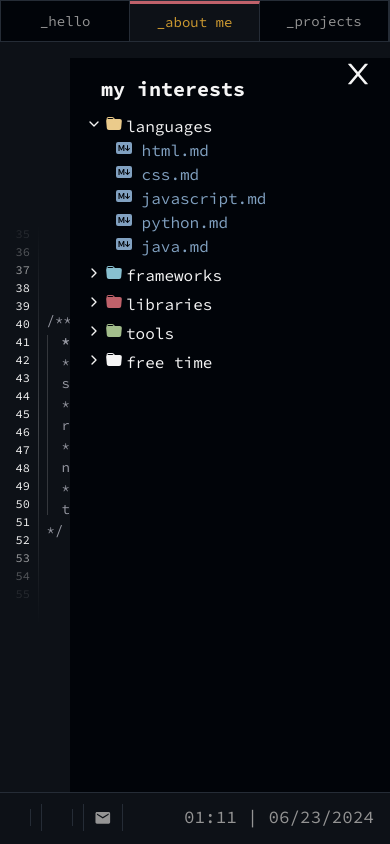
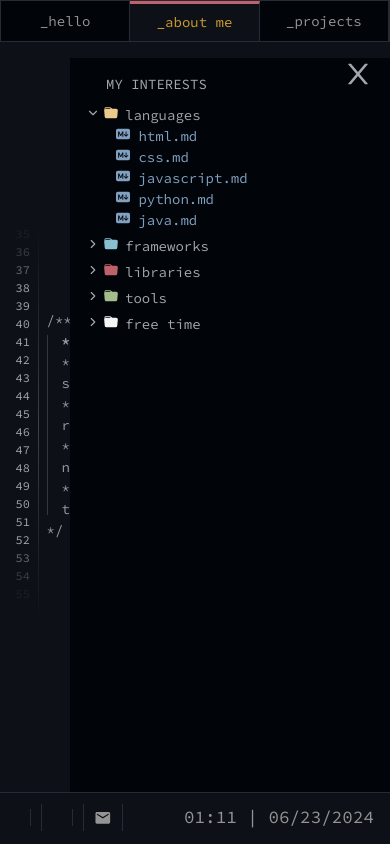
Before and after one commit to jung-eugene/portfolio, a Next.js app: page /about in a window 390 px wide. Built offline with nearby package versions, Linux system fonts and the light colour scheme; some icons are missing.

Commit message:
change styling of menu

```diff
--- a/pages/about.jsx
+++ b/pages/about.jsx
@@ -135,7 +135,7 @@ const About = () => {
           }}
         >
           <div className={style.right_container}>
-            <h3>my interests</h3>
+            <h3>MY INTERESTS</h3>
             <div className={style.right_interest}>
               <div className={style.skill}>
                 <div
@@ -145,7 +145,9 @@ const About = () => {
                   <span>
                     {showLanguage ? <FiChevronDown /> : <FiChevronRight />}
                   </span>
-                  <span style={{ color: "rgb(235,203,139)" }}>
+                  <span
+                    style={{ color: "rgb(235,203,139)", marginRight: "3px" }}
+                  >
                     <BsFolderFill />
                   </span>
                   <span> languages </span>
@@ -209,7 +211,9 @@ const About = () => {
                   <span>
                     {showFramework ? <FiChevronDown /> : <FiChevronRight />}
                   </span>
-                  <span style={{ color: "rgb(136,192,208)" }}>
+                  <span
+                    style={{ color: "rgb(136,192,208)", marginRight: "3px" }}
+                  >
                     <BsFolderFill />
                   </span>
                   <span> frameworks </span>
@@ -270,7 +274,9 @@ const About = () => {
                   <span>
                     {showTool ? <FiChevronDown /> : <FiChevronRight />}
                   </span>
-                  <span style={{ color: "rgb(191,97,106)" }}>
+                  <span
+                    style={{ color: "rgb(191,97,106)", marginRight: "3px" }}
+                  >
                     <BsFolderFill />
                   </span>
                   <span> libraries </span>
@@ -328,7 +334,9 @@ const About = () => {
                   <span>
                     {showLibrary ? <FiChevronDown /> : <FiChevronRight />}
                   </span>
-                  <span style={{ color: "rgb(163,190,140)" }}>
+                  <span
+                    style={{ color: "rgb(163,190,140)", marginRight: "3px" }}
+                  >
                     <BsFolderFill />
                   </span>
                   <span> tools </span>
@@ -389,7 +397,7 @@ const About = () => {
                   <span>
                     {showFree ? <FiChevronDown /> : <FiChevronRight />}
                   </span>
-                  <span style={{ color: "whitesmoke" }}>
+                  <span style={{ color: "whitesmoke", marginRight: "3px" }}>
                     <BsFolderFill />
                   </span>
                   <span> free time </span>
@@ -430,9 +438,6 @@ const About = () => {
                         <BsMarkdownFill /> building side projects.md
                       </p>
                       <p>
-                        <BsMarkdownFill /> traveling.md
-                      </p>
-                      <p>
                         <BsMarkdownFill /> watching netflix.md
                       </p>
                       <p>
--- a/styles/About.module.css
+++ b/styles/About.module.css
@@ -1,7 +1,7 @@
 .about {
   background-color: rgb(13, 17, 23);
   height: calc(100vh - 110px);
-  color: whitesmoke;
+  color: #a3a7ad;
   display: flex;
   justify-content: space-between;
   align-items: center;
@@ -21,6 +21,7 @@
   flex-direction: column;
   font-size: 16px;
 }
+
 .about .left_line {
   width: 1px;
   height: 400px;
@@ -32,6 +33,7 @@
     rgba(0, 0, 0, 0)
   );
 }
+
 .about .left_line2 {
   width: 1px;
   height: 180px;
@@ -39,12 +41,15 @@
   margin-left: 1rem;
   background-color: rgba(226, 226, 226, 0.185);
 }
+
 .text_fade_01 {
   opacity: 0.1;
 }
+
 .text_fade_02 {
   opacity: 0.3;
 }
+
 .text_fade_03 {
   opacity: 0.6;
 }
@@ -56,42 +61,48 @@
   margin-left: 14px;
   color: rgb(151, 153, 163);
 }
+
 .about .left_about span {
   font-size: 18px;
 }
+
 .about .ml_2 {
   margin-left: -15px;
 }
+
 .about .right {
   background-color: rgb(1, 4, 9);
   height: calc(100vh - 110px);
   padding: 1rem;
   width: 400px;
 }
+
 .about .right_container h3 {
-  font-weight: bold;
-  margin-left: 15px;
+  font-weight: normal;
+  margin-left: 20px;
   margin-bottom: 10px;
-  font-size: 24px;
+  font-size: 18px;
 }
+
 .about .right .skill {
   margin-top: 5px;
   display: flex;
   flex-direction: column;
-}
-.about .right .skill {
   font-size: 18px;
 }
+
 .about .right .skill .dropdownSkill {
   display: flex;
   gap: 4px;
   cursor: pointer;
   width: fit-content;
 }
+
 .about .right .showSkill {
   margin-left: 30px;
   color: rgb(129, 161, 193);
 }
+
 .about .skill_menu {
   position: absolute;
   right: 1rem;
@@ -111,6 +122,7 @@
     width: 320px;
   }
 }
+
 @media screen and (max-width: 850px) {
   .about .right {
     display: none;
@@ -123,13 +135,13 @@
     opacity: 1;
   }
   .about .right_container h3 {
-    font-weight: bold;
-    font-size: 20px;
+    font-size: 14px;
   }
   .about .right .skill {
-    font-size: 16px;
+    font-size: 14px;
   }
 }
+
 @media screen and (max-width: 510px) {
   .about .left {
     height: 400px;
```
